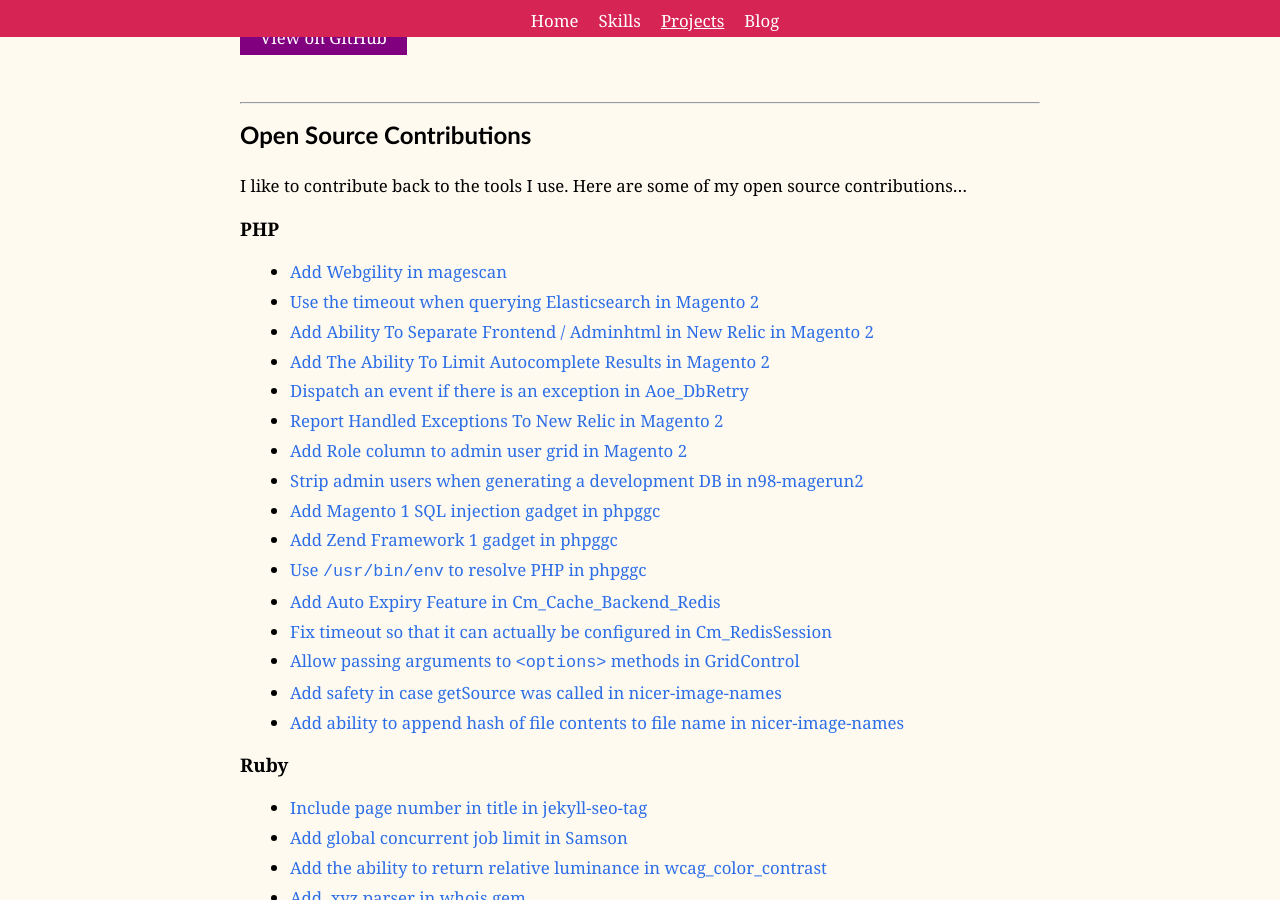
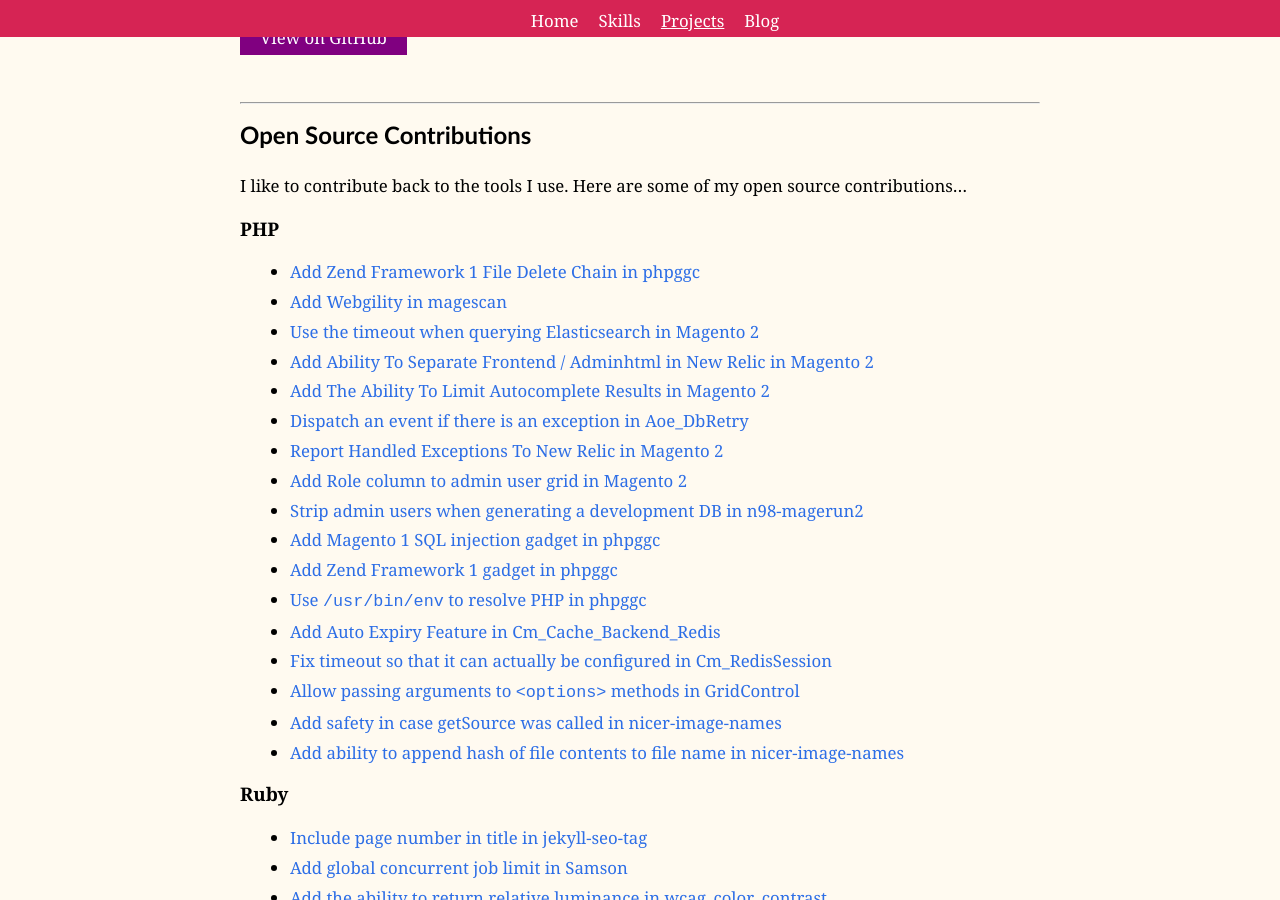
Before and after one commit to mpchadwick/mpchadwick.github.io, a Jekyll site: the page built from projects.md, in a window 1280 px wide and 900 px high, scrolled down 3255 px. Built offline with Jekyll 4.4.1, drawn with Linux system fonts in a browser that asks for light colours; comment, search, counter and statistics services are not loaded.

Commit message:
Add phpggc #33

```diff
--- a/_data/open_source_contributions.yml
+++ b/_data/open_source_contributions.yml
@@ -1,3 +1,8 @@
+- project: phpggc
+  title: Add Zend Framework 1 File Delete Chain
+  link: https://github.com/ambionics/phpggc/pull/33
+  type: PHP
+
 - project: magescan
   title: Add Webgility
   link: https://github.com/steverobbins/magescan/pull/151
```
